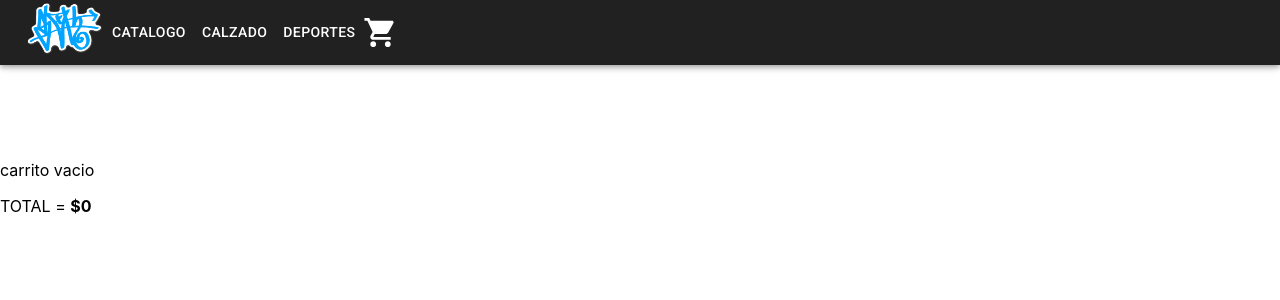
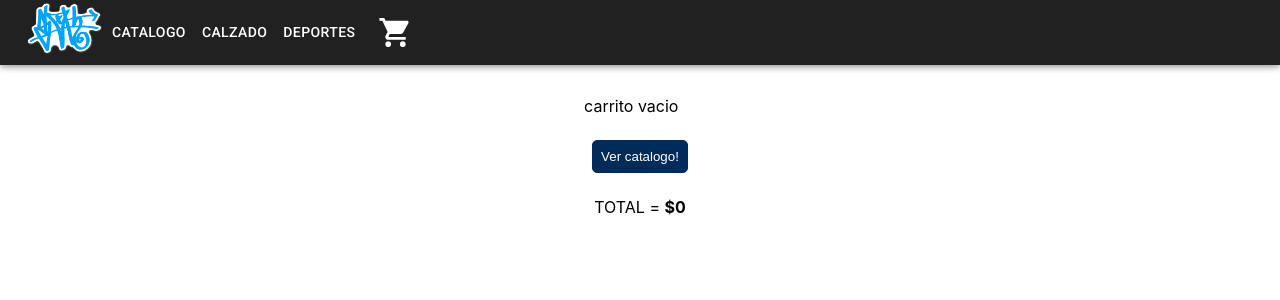
Before and after one commit to nicogarcette/ecommerce-react-garcette, a React (Create React App) app: page /Cart in a window 1280 px wide. Shown: the top 300 px of the page. Built offline with nearby package versions, Linux system fonts and the light colour scheme.

Commit message:
se agrego el contenido de cart.Se desglosan los productos seleccionados

```diff
--- a/src/App.css
+++ b/src/App.css
@@ -52,3 +52,35 @@
     left: 25%;
     margin-top: 5rem;
 }
+
+
+
+/* cart provisoria */
+.container_cart{
+    margin-top: 5rem ;
+    display: flex;
+    flex-direction: column;
+    align-items: center;
+}
+.cart{
+    display: flex;
+    justify-content: space-between;
+    align-items: center;
+    border:1px solid #002B5B;
+    width: 500px;
+    padding: 1rem;
+    margin: 1rem;
+    border-radius: 5px;
+}
+.btn-trash{
+    background-color: #002B5B;
+    border: solid #002B5B 1px;
+    border-radius: 5px;
+    padding: .3rem;
+    margin: .2rem;
+    color: white;
+    transition: all .5s ease;
+}
+.btn-trash:hover{
+  opacity: 0.5;
+}
--- a/src/components/Cart.jsx
+++ b/src/components/Cart.jsx
@@ -1,16 +1,37 @@
 import React from "react";
+import { useNavigate } from "react-router-dom";
 import { useCart } from "../context/CartContext";
+import DeleteIcon from '@mui/icons-material/Delete';
 
 const Cart = () =>{
-    const {cart,clear,cartTotal} = useCart();
+    const {cart,clear,cartTotal,removeItem} = useCart();
+    const navegar = useNavigate();
 
     return (
-        <div style={{marginTop:'10rem'}}>
-           {cart.length > 0 && JSON.stringify(cart)}
-           {cart.length > 0 ? <button className="btn" onClick={clear}>Vaciar carrito</button> : "carrito vacio"}
+        <div className="container_cart">
+           {
+           cart.length > 0 ?
+                <div className="container_cart">
+                    <h2>Tu carrito</h2>
+                    {cart.map((producto)=>{
+                    return <div key={producto.id} className="cart">
+                                <h4>{producto.marca} {producto.modelo}</h4>
+                                <img style={{width:"200px"}} src={producto.img} alt={producto.modelo} />
+                                <h4>${producto.precio}</h4>
+                                <p>cantidad: {producto.cantidad}</p>
+                                <button className="btn-trash" onClick={()=>removeItem(producto.id)}><DeleteIcon/></button>
+                            </div>
+                    })}
+                    <button className="btn" onClick={clear}>Vaciar carrito</button>
+                </div>
+                :
+                <div>
+                    <p>carrito vacio</p>
+                    <button className="btn" onClick={()=>navegar('/')}>Ver catalogo!</button>
+                </div>
+           }
            <p>TOTAL = <strong>${cartTotal() || '00'}</strong></p>
         </div>
-
     );
 }
 export default Cart;
--- a/src/components/NavBar.jsx
+++ b/src/components/NavBar.jsx
@@ -80,7 +80,11 @@ function DrawerAppBar(props) {
                 </Button>
               </NavLink>
             ))}
-            <CartWidget/>
+             <NavLink  to="./Cart">
+                <Button  sx={{ color: '#fff' }}>
+                  <CartWidget/>
+                </Button>
+              </NavLink>
           </Box>
         </Toolbar>
       </AppBar>
```
